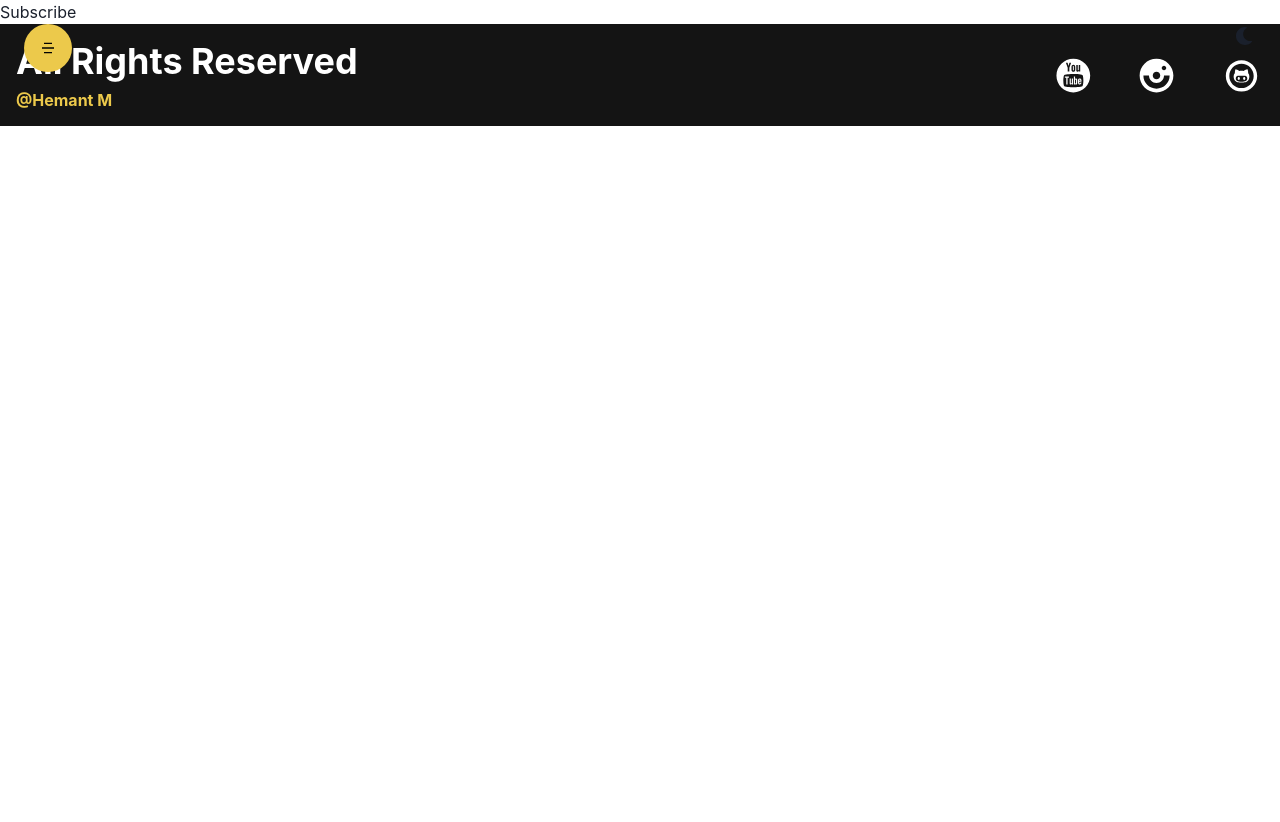
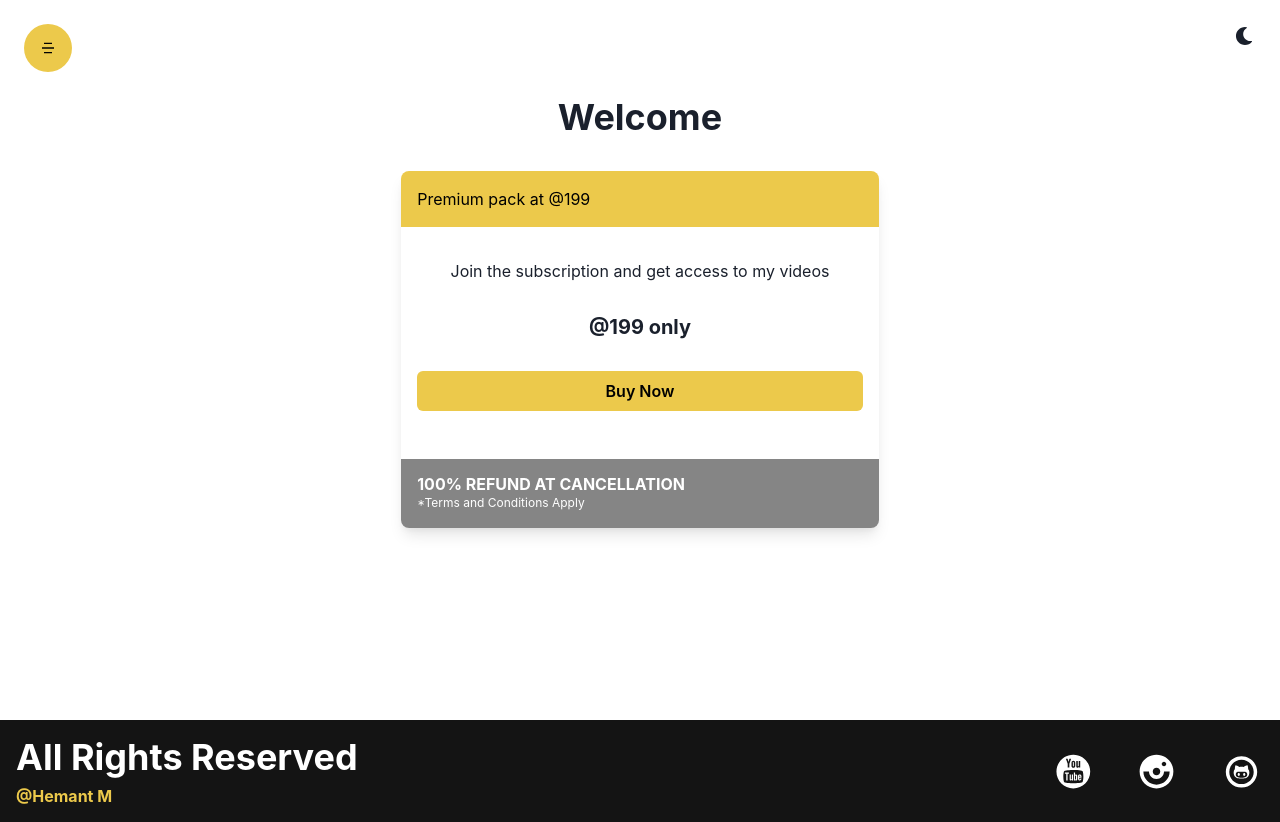
Before and after one commit to hemantmm/TradePros, a React (Create React App) app in the folder course-bundle/: page /subscribe in a window 1280 px wide. Before the commit the page ends 800 px from the top, so only its background shows below. Built offline with nearby package versions, Linux system fonts and the light colour scheme.

Commit message:
page not found

```diff
--- a/course-bundle/src/components/Layout/NotFound/NotFound.jsx
+++ b/course-bundle/src/components/Layout/NotFound/NotFound.jsx
@@ -1,8 +1,21 @@
+import { Button, Container, Heading, VStack } from '@chakra-ui/react'
 import React from 'react'
+import { RiErrorWarningFill } from 'react-icons/ri'
+import { Link } from 'react-router-dom'
 
 function NotFound() {
   return (
-    <div>NotFound</div>
+    <>
+        <Container h='90vh'>
+            <VStack justifyContent={'center'} h='full' spacing={'4'}>
+                <RiErrorWarningFill size={'5rem'} />
+        <Heading>Page Not Found</Heading>
+            <Link to='/'>
+                <Button variant={'ghost'}>Home Page</Button>
+            </Link>
+        </VStack>
+    </Container>
+    </>
   )
 }
 
--- a/course-bundle/src/components/Payments/PaymentSuccess.jsx
+++ b/course-bundle/src/components/Payments/PaymentSuccess.jsx
@@ -1,8 +1,39 @@
+import { Box, Button, Container, Heading, Text, VStack } from '@chakra-ui/react'
 import React from 'react'
+import { RiCheckboxCircleFill } from 'react-icons/ri'
+import { Link } from 'react-router-dom'
 
 function PaymentSuccess() {
   return (
-    <div>PaymentSuccess</div>
+    // <div>PaymentSuccess</div>
+    <>
+    <Container h='90vh' p='16'>
+        <Heading my='8' textAlign={'center'}>Premiumer Subscriber</Heading>
+        <VStack boxShadow={'lg'} pb='16' alignItems={'center'} borderRadius="lg">
+            <Box w='full' bg='yellow.400' p='4' css={{borderRadius:'8px 8px 0 0'}}>
+                <Text color={'black'}>
+                    Payment Success
+                </Text>
+            </Box>
+
+            <Box p='4'>
+                <VStack textAlign={'center'} px='8' mt='4' spacing={'8'}>
+                    <Text>
+                        Congrulation you're a Premiumer member.
+                    </Text>
+                    <Heading size={'4xl'}>
+                        <RiCheckboxCircleFill />
+                    </Heading>
+                </VStack>
+            </Box>
+
+            <Link to='/profile'>
+                <Button variant={'ghost'}>Go to profile</Button>
+            </Link>
+            <Heading size={'xs'}>Reference:hello world</Heading>
+        </VStack>
+    </Container>
+    </>
   )
 }
 
--- a/course-bundle/src/components/Payments/Subscribe.jsx
+++ b/course-bundle/src/components/Payments/Subscribe.jsx
@@ -1,8 +1,33 @@
+import { Box, Button, Container, Heading, Text, VStack } from '@chakra-ui/react'
 import React from 'react'
 
 function Subscribe() {
   return (
-    <div>Subscribe</div>
+    // <div>Subscribe</div>
+    <>
+    <Container h='90vh' p='16'>
+        <Heading children="Welcome" my='8' textAlign={'center'} />
+
+        <VStack boxShadow={'lg'} alignItems='stretch' borderRadius={'lg'} spacing='0'>
+            <Box bg='yellow.400' p={'4'} css={{borderRadius:'8px 8px 0 0'}}>
+                <Text color={'black'} children={`Premium pack at @199`} />
+            </Box>
+
+            <Box p='4'>
+                <VStack textAlign={'center'} px='8' mt={'4'} spacing={'8'}>
+                <Text children={`Join the subscription and get access to my videos`} />
+                <Heading size='md' children={`@199 only`} />
+                </VStack>
+
+                <Button my='8' w='full' colorScheme={'yellow'}>Buy Now</Button>
+            </Box>
+            <Box bg='blackAlpha.600' p='4' css={{borderRadius:'0 0 8px 8px'}}>
+                <Heading size='sm' color={'white'} textTransform={'uppercase'} children={`100% refund at cancellation`} />
+                <Text fontSize={'xs'} color={'white'} children={`*Terms and Conditions Apply`} />
+            </Box>
+        </VStack>
+    </Container>
+    </>
   )
 }
 
```
